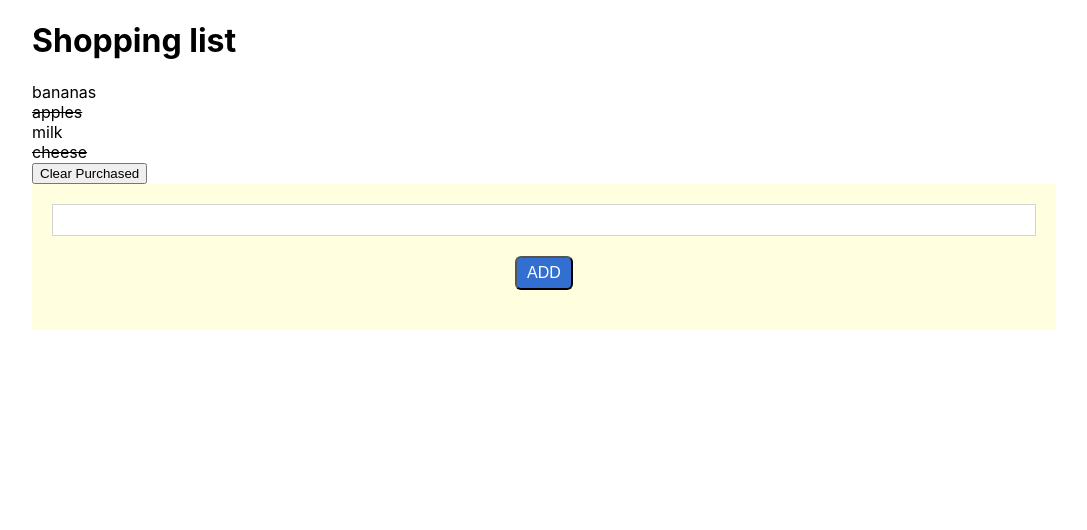
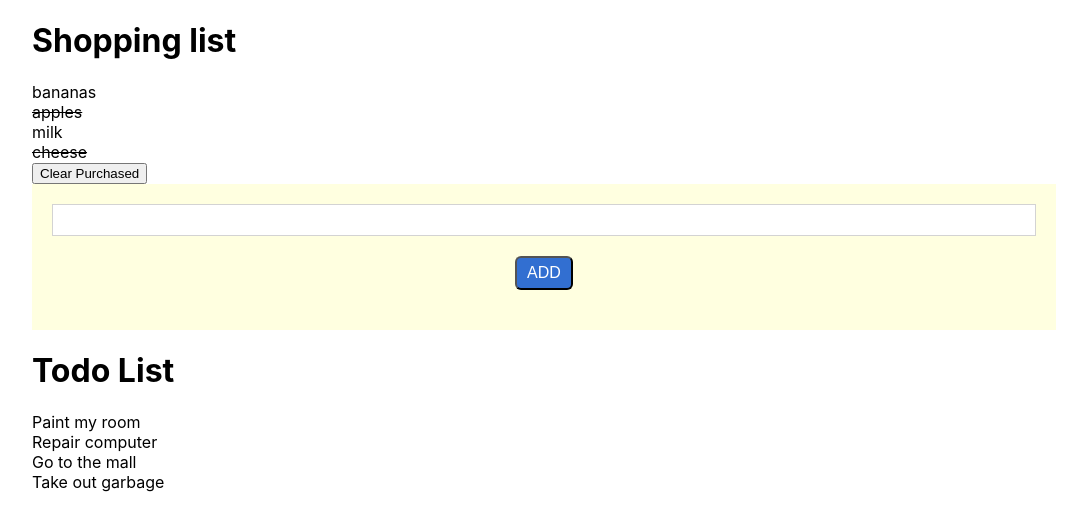
Before and after one commit to cesareferrari/learn-react, a React (Create React App) app: page / in a window 1280 px wide. Shown: the top 530 px of the page, without its empty margins (96-1183 px from the left). Built offline with nearby package versions, Linux system fonts and the light colour scheme.

Commit message:
Add todo item

```diff
--- a/src/App.js
+++ b/src/App.js
@@ -2,29 +2,7 @@ import React from 'react';
 import './App.css';
 import GroceryList from './components/GroceryList';
 import Form from './components/Form';
-
-const todos = [
-  {
-    id: 1,
-    name: "Paint my room",
-    done: false
-  },
-  {
-    id: 2,
-    name: "Repair computer",
-    done: false
-  },
-  {
-    id: 3,
-    name: "Go to the mall",
-    done: false
-  },
-  {
-    id: 4,
-    name: "Take out garbage",
-    done: false
-  },
-]
+import TodoList from './components/TodoList';
 
 const groceries = [
   {
@@ -102,6 +80,12 @@ class App extends React.Component {
         />
 
         <Form addItem={this.addItem} />
+
+
+
+      <TodoList todos={this.state.todos} />
+
+
       </div>
     );
   }
--- /dev/null
+++ b/src/components/TodoItem.js
@@ -0,0 +1,11 @@
+import React from 'react';
+
+const TodoItem = props => {
+  return (
+    <div>
+    {props.todo.name}
+    </div>
+  )
+}
+
+export default TodoItem;
--- /dev/null
+++ b/src/components/TodoList.js
@@ -0,0 +1,46 @@
+import React from 'react';
+import TodoItem from './TodoItem';
+
+const todos = [
+  {
+    id: 1,
+    name: "Paint my room",
+    done: false
+  },
+  {
+    id: 2,
+    name: "Repair computer",
+    done: false
+  },
+  {
+    id: 3,
+    name: "Go to the mall",
+    done: false
+  },
+  {
+    id: 4,
+    name: "Take out garbage",
+    done: false
+  },
+]
+
+
+class TodoList extends React.Component {
+  constructor() {
+    super();
+    this.state = {
+      todos
+    }
+  }
+
+  render() {
+    return (
+      <div>
+        <h1>Todo List</h1>
+        {this.state.todos.map(todo => <TodoItem todo={todo} key={todo.id} />)}
+      </div>
+    )
+  }
+}
+
+export default TodoList;
```
